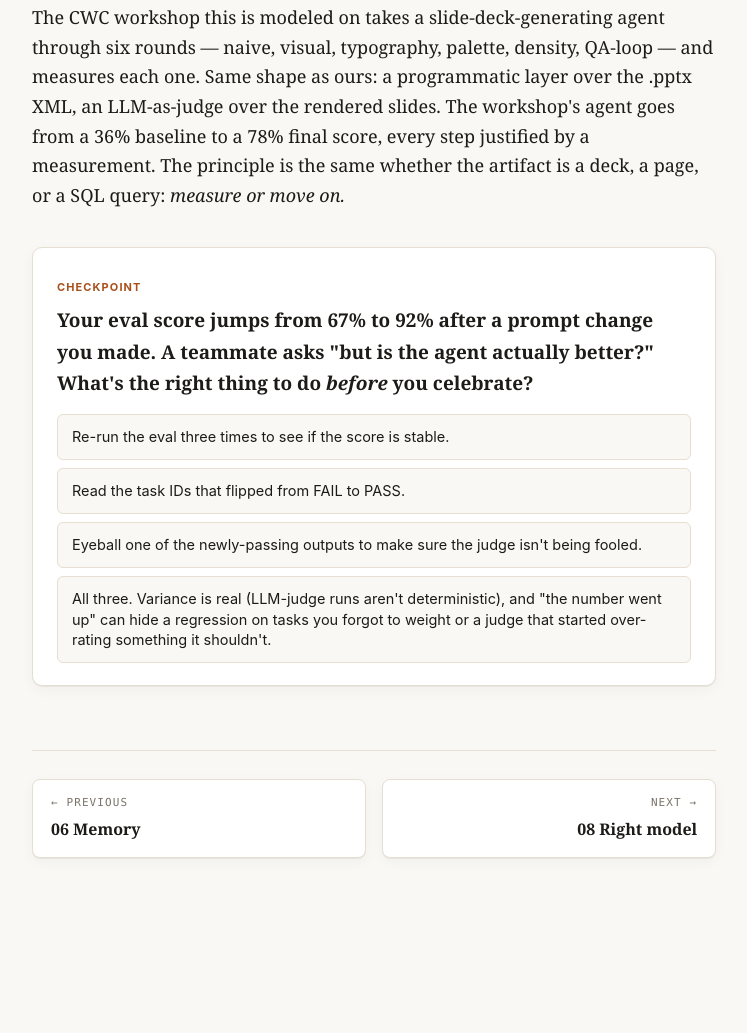
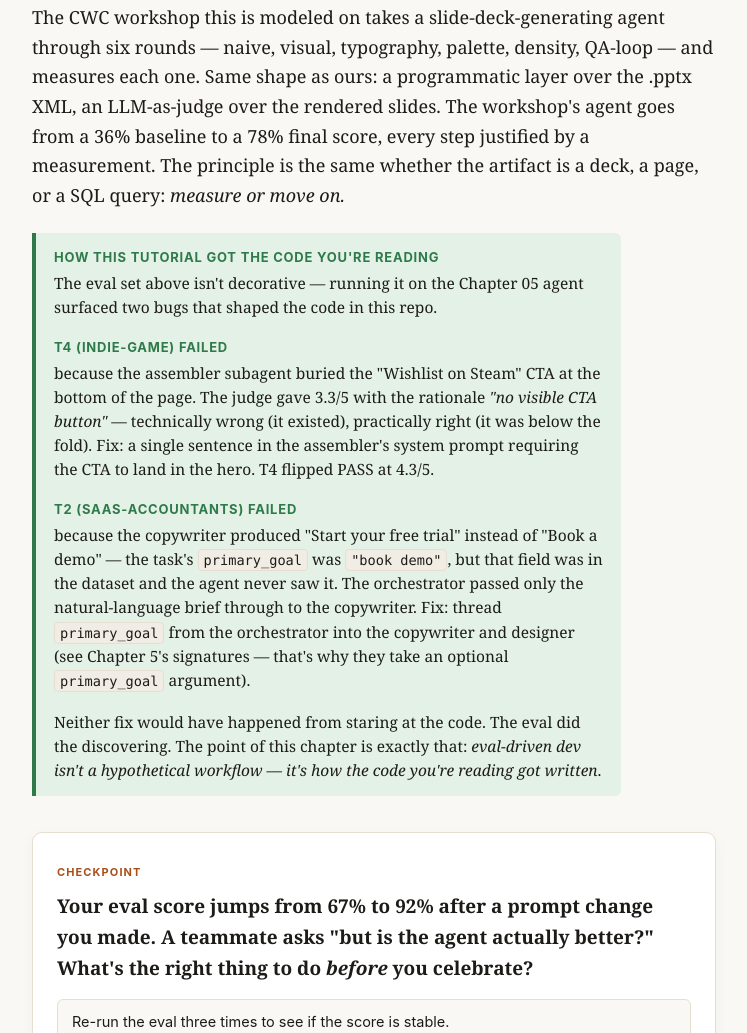
Before and after one commit to LeadPages/leadpage-creator-agent, a plain HTML site: page site/07-evals.html in a window 1280 px wide. Shown: the part 5477-6510 px from the top of the page, without its empty margins (312-1059 px from the left). Before the commit the page ends 6399 px from the top, so only its background shows below. Drawn offline with Linux system fonts and the light colour scheme.

Commit message:
Chapter 07: add 'How this tutorial got the code you're reading' callout
Documents the two real eval-driven fixes that shaped the codebase:
- T4 indie-game: assembler buried the CTA → added 'CTA in hero' rule
- T2 saas-accountants: copywriter never saw primary_goal → threaded it

Makes the chapter's claim — 'eval-driven dev isn't hypothetical' — concrete
by pointing at the actual bugs and the lines that fixed them.

```diff
--- a/site/07-evals.html
+++ b/site/07-evals.html
@@ -266,6 +266,33 @@ bun run eval --agent v05              # run v05, compare</code></pre>
         a SQL query: <em>measure or move on.</em>
       </p>
 
+      <div class="callout tip">
+        <strong>How this tutorial got the code you're reading</strong>
+        <p>The eval set above isn't decorative — running it on the
+        Chapter 05 agent surfaced two bugs that shaped the code in this
+        repo.</p>
+        <p><strong>T4 (indie-game) failed</strong> because the assembler
+        subagent buried the "Wishlist on Steam" CTA at the bottom of the
+        page. The judge gave 3.3/5 with the rationale <em>"no visible CTA
+        button"</em> — technically wrong (it existed), practically right
+        (it was below the fold). Fix: a single sentence in the assembler's
+        system prompt requiring the CTA to land in the hero. T4 flipped
+        PASS at 4.3/5.</p>
+        <p><strong>T2 (saas-accountants) failed</strong> because the
+        copywriter produced "Start your free trial" instead of
+        "Book a demo" — the task's <code>primary_goal</code> was
+        <code>"book demo"</code>, but that field was in the dataset and the
+        agent never saw it. The orchestrator passed only the natural-language
+        brief through to the copywriter. Fix: thread <code>primary_goal</code>
+        from the orchestrator into the copywriter and designer (see Chapter 5's
+        signatures — that's why they take an optional <code>primary_goal</code>
+        argument).</p>
+        <p>Neither fix would have happened from staring at the code. The
+        eval did the discovering. The point of this chapter is exactly
+        that: <em>eval-driven dev isn't a hypothetical workflow — it's
+        how the code you're reading got written</em>.</p>
+      </div>
+
       <div class="quiz">
         <span class="q-label">Checkpoint</span>
         <div class="q-text">Your eval score jumps from 67% to 92% after a prompt change you made. A teammate asks "but is the agent actually better?" What's the right thing to do <em>before</em> you celebrate?</div>
```
